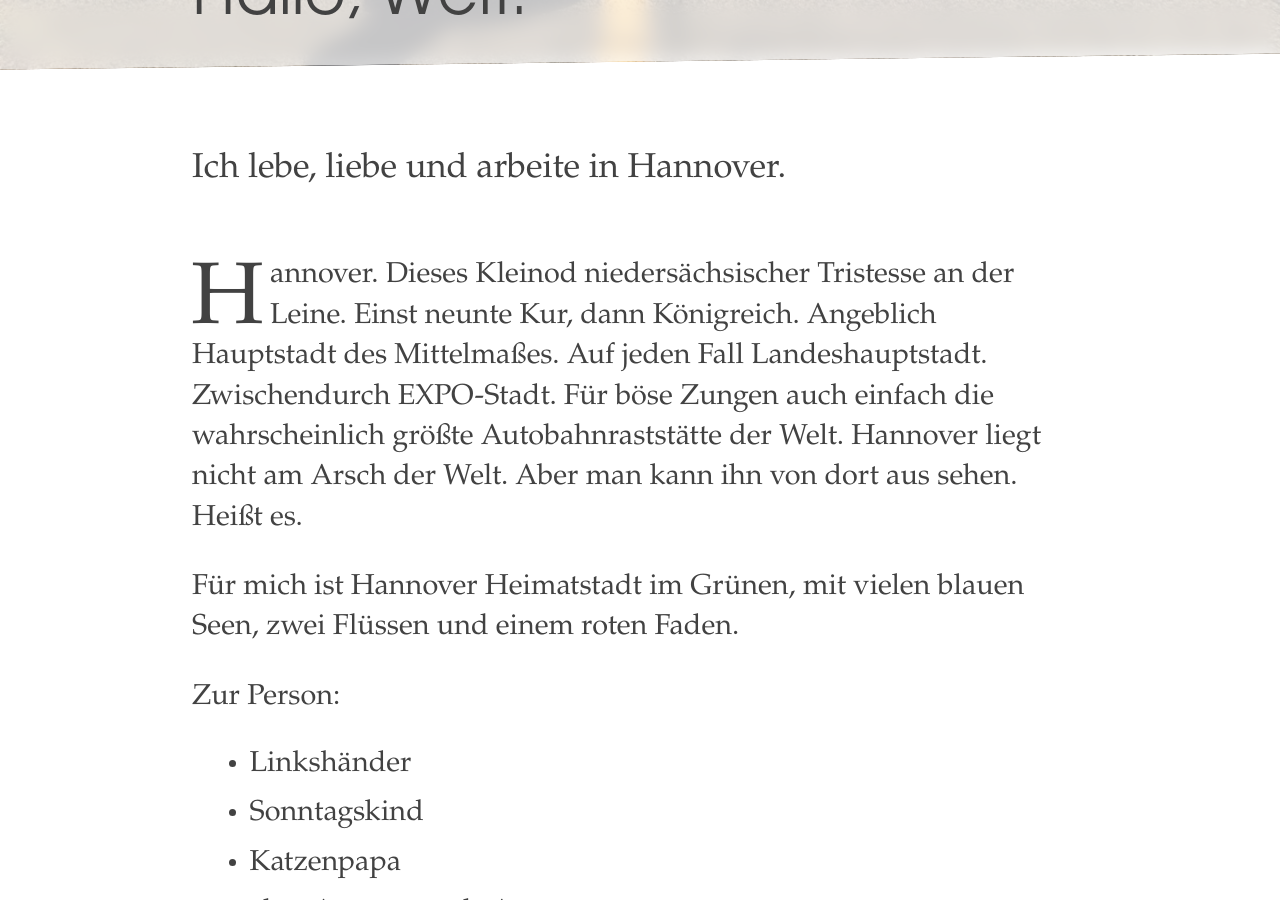
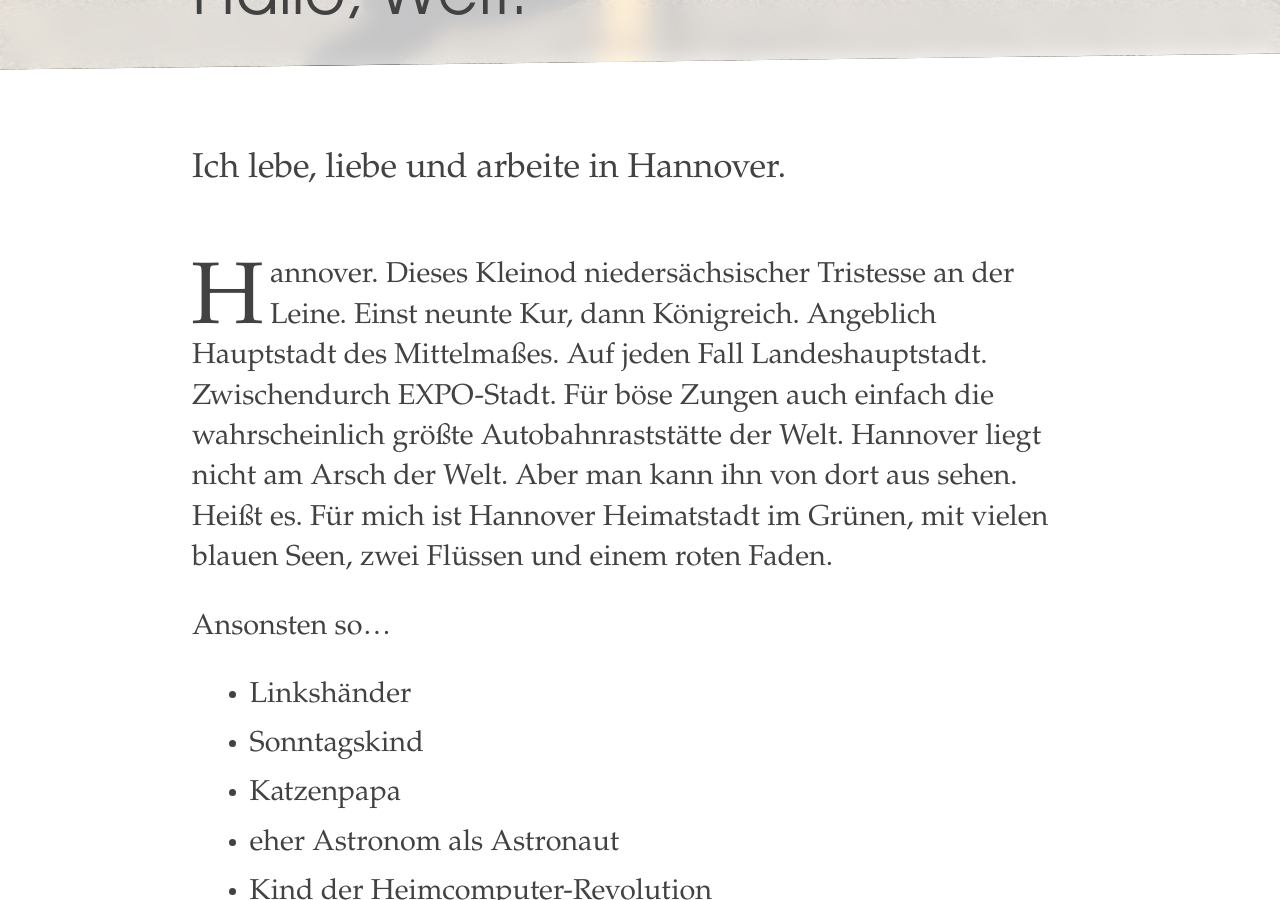
Before and after one commit to marc2o/marc2o.github.io, a Jekyll site: the page built from about.md, in a window 1280 px wide and 900 px high, scrolled down 840 px. Built offline with Jekyll 4.4.1, drawn with Linux system fonts in a browser that asks for light colours.

Commit message:
Update about.md

```diff
--- a/about.md
+++ b/about.md
@@ -8,11 +8,9 @@
 
 Ich lebe, liebe und arbeite in Hannover.
 
-Hannover. Dieses Kleinod niedersächsischer Tristesse an der Leine. Einst neunte Kur, dann Königreich. Angeblich Hauptstadt des Mittelmaßes. Auf jeden Fall Landeshauptstadt. Zwischendurch EXPO-Stadt. Für böse Zungen auch einfach die wahrscheinlich größte Autobahnraststätte der Welt. Hannover liegt nicht am Arsch der Welt. Aber man kann ihn von dort aus sehen. Heißt es.
+Hannover. Dieses Kleinod niedersächsischer Tristesse an der Leine. Einst neunte Kur, dann Königreich. Angeblich Hauptstadt des Mittelmaßes. Auf jeden Fall Landeshauptstadt. Zwischendurch EXPO-Stadt. Für böse Zungen auch einfach die wahrscheinlich größte Autobahnraststätte der Welt. Hannover liegt nicht am Arsch der Welt. Aber man kann ihn von dort aus sehen. Heißt es. Für mich ist Hannover Heimatstadt im Grünen, mit vielen blauen Seen, zwei Flüssen und einem roten Faden.
 
-Für mich ist Hannover Heimatstadt im Grünen, mit vielen blauen Seen, zwei Flüssen und einem roten Faden.
-
-Zur Person:
+Ansonsten so…
 
 - Linkshänder
 - Sonntagskind
```
